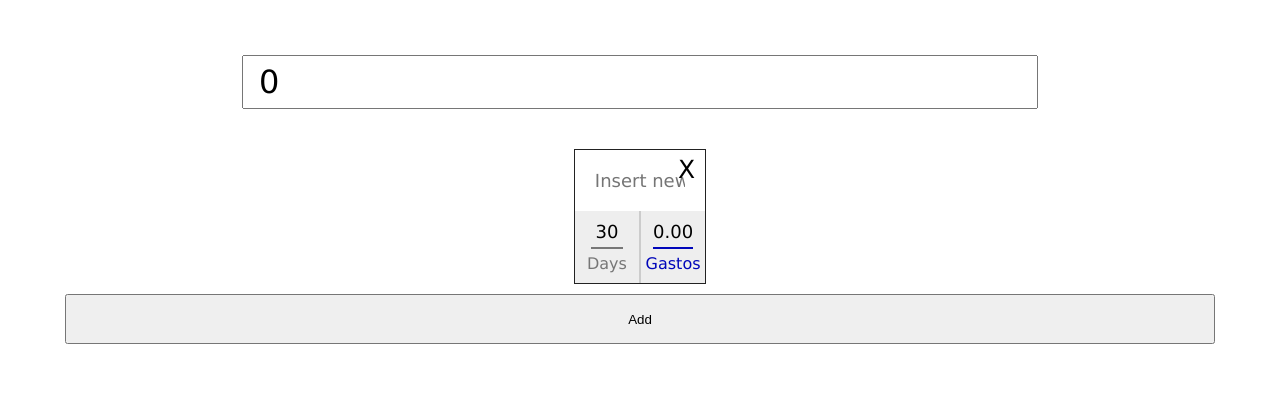
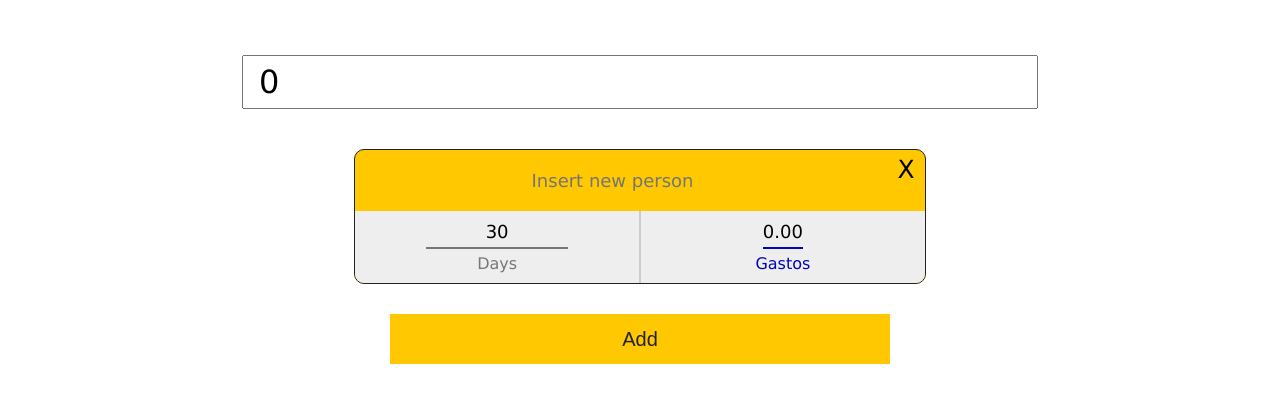
Before and after one commit to maximka76667/Gastos-Calculator, a React (Create React App) app: page / in a window 1280 px wide. Both pictures are taken after a click on the button "Add". Shown: the top 402 px of the page. Built offline with nearby package versions, Linux system fonts and the light colour scheme.

Commit message:
fix input 0 value, change some styles

```diff
--- a/src/App.module.css
+++ b/src/App.module.css
@@ -8,7 +8,7 @@
 }
 
 .persons {
-  width: 70%;
+  width: 100%;
   display: flex;
   flex-direction: column;
   align-items: center;
@@ -26,6 +26,7 @@
 }
 
 .persons__list {
+  min-width: 100%;
   display: flex;
   justify-content: center;
   flex-wrap: wrap;
@@ -33,12 +34,15 @@
 
 .person {
   display: flex;
-  max-width: 40%;
+  width: 45%;
   box-sizing: border-box;
   flex-direction: column;
   margin: 30px 40px;
   border: 1px solid #222;
   position: relative;
+  border-radius: 10px;
+  overflow: hidden;
+  background-color: #ffc800;
 }
 
 .person__remove {
@@ -70,7 +74,7 @@
   padding: 10px;
   font-size: 28px;
   border: 0;
-  width: 100%;
+  width: 90%;
   box-sizing: border-box;
 }
 
@@ -122,9 +126,26 @@
   margin: 0;
   font-family: inherit;
 }
+
 .persons_add-button {
+  margin: 20px;
+  max-width: 500px;
   width: calc(100% - 120px);
   height: 50px;
+  padding: 10px 0;
+  font-size: 20px;
+  position: relative;
+  transition: all 0.2s;
+  border: 0;
+  background-color: #222;
+  color: #ffc800;
+  box-shadow: 0.3em 0.3em 0 0 #ffc800, inset 0.3em 0.3em 0 0 #ffc800;
+}
+
+.persons_add-button:hover,
+.persons_add-button:focus {
+  box-shadow: 0 0 0 0 #ffc800, inset 6em 3.5em 0 0 #ffc800;
+  color: #222;
 }
 
 @media (max-width: 1280px) {
--- a/src/App.tsx
+++ b/src/App.tsx
@@ -4,13 +4,13 @@ import Cookies from "js-cookie";
 
 interface Person {
   name: string;
-  days: number;
+  days: number | "";
   gastos: number;
 }
 
 function App() {
-  const [total, setTotal] = useState<number>(0);
-  const [daysTotal, setDaysTotal] = useState<number>(0);
+  const [total, setTotal] = useState<number | "">(0);
+  const [daysTotal, setDaysTotal] = useState<number | "">(0);
 
   const [persons, setPersons] = useState<Person[]>([]);
 
@@ -20,7 +20,7 @@ function App() {
     setPersons((prev) =>
       prev.map((person) => ({
         ...person,
-        gastos: (person.days / daysTotal) * total,
+        gastos: ((person.days || 0) / (daysTotal || 0)) * (total || 0),
       }))
     );
   }, [total, daysTotal]);
@@ -42,7 +42,9 @@ function App() {
 
   useEffect(() => {
     if (isInitialized) {
-      setDaysTotal(persons.reduce((prev, person) => prev + person.days, 0));
+      setDaysTotal(
+        persons.reduce((prev, person) => prev + (person.days || 0), 0)
+      );
       Cookies.set("persons", JSON.stringify(persons), {
         path: "/Gastos-Calculator",
       });
@@ -69,7 +71,7 @@ function App() {
           placeholder="Total"
           value={total}
           onChange={(e) => {
-            setTotal(parseFloat(e.target.value) || (0 as number));
+            setTotal(parseFloat(e.target.value) || "");
           }}
         />
         <div className={styles["persons__list"]}>
@@ -118,8 +120,7 @@ function App() {
                             i === index
                               ? {
                                   ...person,
-                                  days:
-                                    parseInt(e.target.value) || (0 as number),
+                                  days: parseFloat(e.target.value) || "",
                                 }
                               : person
                           )
```
